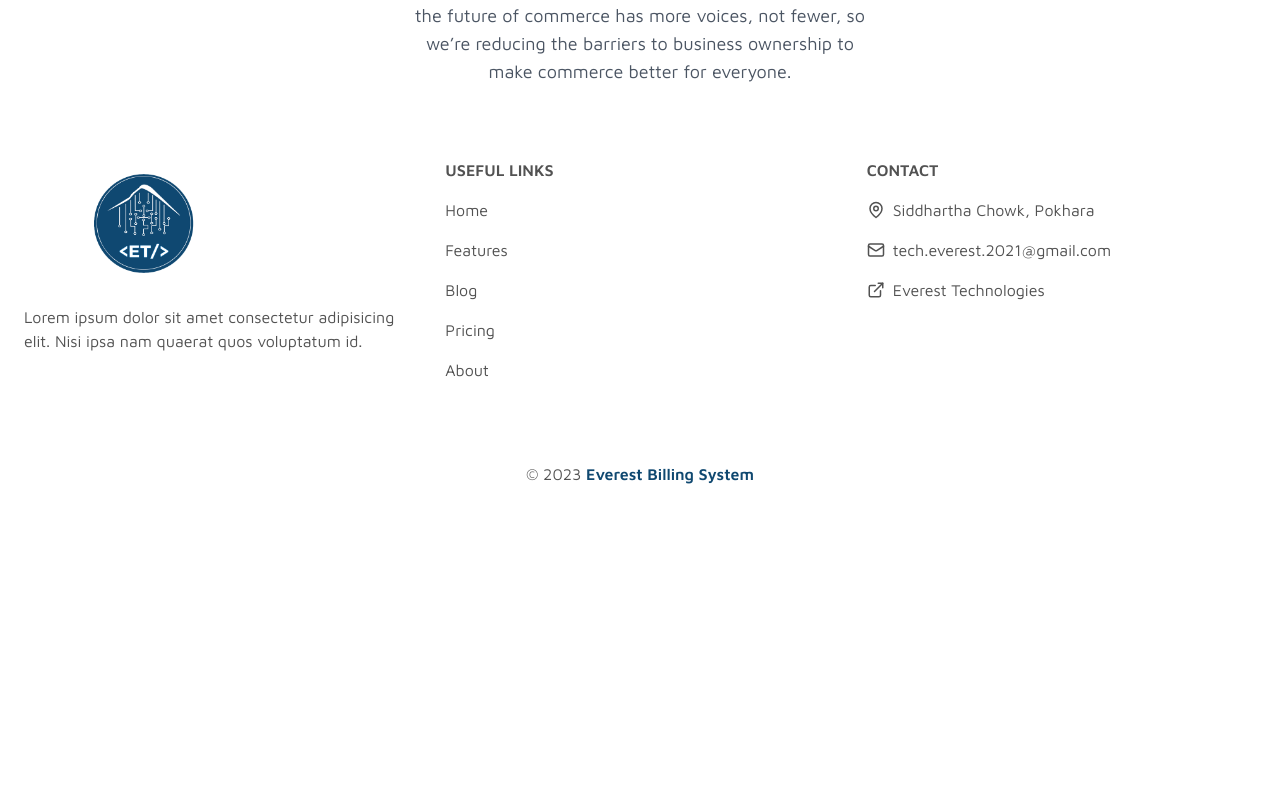
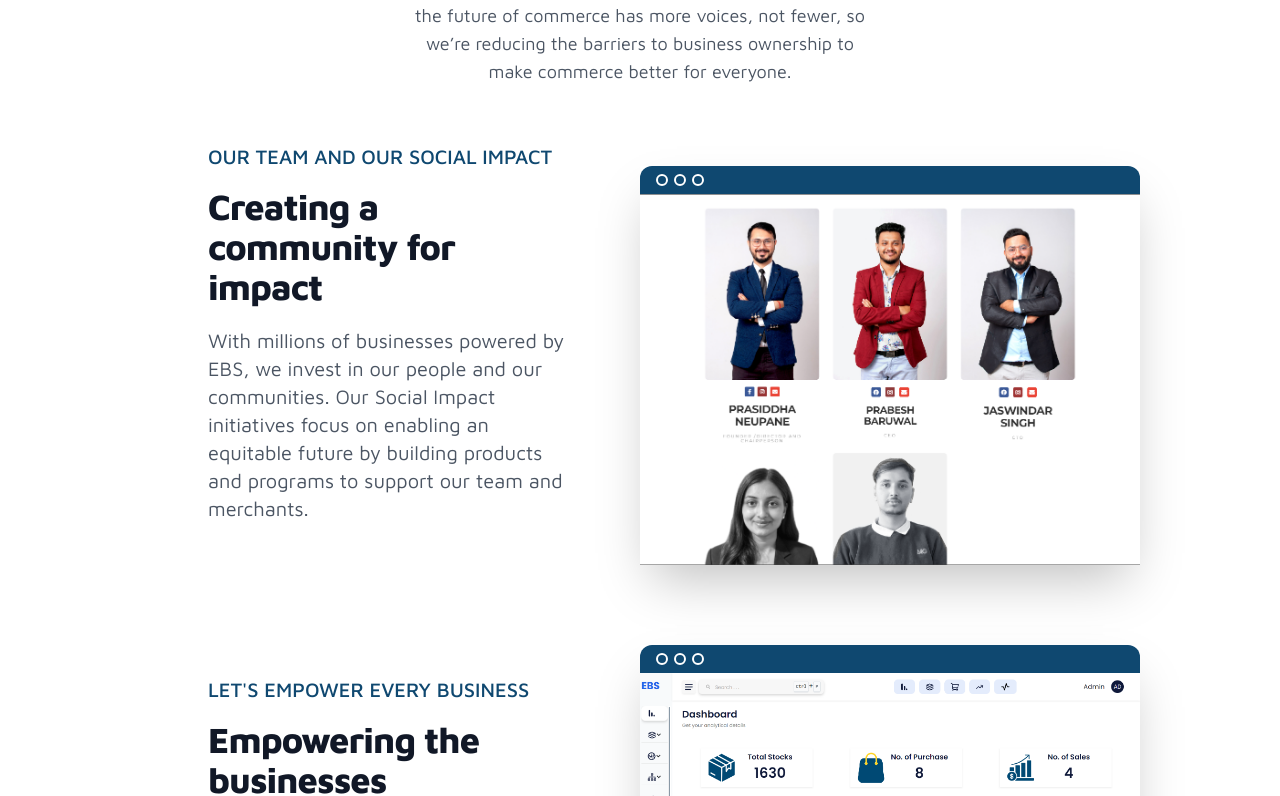
Before and after one commit to hempun10/EverestBilling, a Next.js app: page /about in a window 1280 px wide. Shown: the part 1264-2060 px from the top of the page. Before the commit the page ends 1774 px from the top, so only its background shows below. Built offline with nearby package versions, Linux system fonts and the light colour scheme.

Commit message:
Fix:About us container

```diff
--- a/app/(routes)/about/components/Mission.tsx
+++ b/app/(routes)/about/components/Mission.tsx
@@ -1,5 +1,8 @@
 import HeadTextWrapper from "@/components/shared/HeadTextWrapper";
 import React from "react";
+import { missionData } from "@/constants/constants";
+import FeatureCard from "@/components/shared/FeatureCard";
+import CTA from "@/components/cta/CTA";
 
 const Mission = () => {
   return (
@@ -22,6 +25,17 @@
           ownership to make commerce better for everyone.
         </p>
       </HeadTextWrapper>
+      {missionData.map((item, i) => (
+        <FeatureCard
+          key={i}
+          heading={item.heading}
+          header={item.header}
+          desc={item.desc}
+          imgUrl={item.imgUrl}
+          imgContainerClassName=""
+          textContainerClassName=" text-left"
+        />
+      ))}
     </div>
   );
 };
--- a/app/(routes)/about/page.tsx
+++ b/app/(routes)/about/page.tsx
@@ -5,6 +5,7 @@
 import Image from "next/image";
 import React from "react";
 import Mission from "./components/Mission";
+import CTA from "@/components/cta/CTA";
 
 const AboutPage = () => {
   return (
@@ -52,6 +53,7 @@
           <Mission />
         </Wrapper>
       </Container>
+      <CTA />
     </>
   );
 };
--- a/components/shared/FeatureCard.tsx
+++ b/components/shared/FeatureCard.tsx
@@ -8,6 +8,7 @@
   heading: string;
   desc: string;
   imgUrl: string;
+  header?: string;
 }
 
 const FeatureCard = ({
@@ -16,6 +17,7 @@
   heading,
   desc,
   imgUrl,
+  header,
 }: Props) => {
   return (
     <section className=" mt-12 flex gap-[4rem] items-center flex-col sm:flex-row ">
@@ -25,10 +27,15 @@
           textContainerClassName
         )}
       >
+        <p className="px-0 mb-0 md:mb-4 text-lg text-primary font-[500] uppercase md:text-xl ">
+          {" "}
+          {header}
+        </p>
         <h1 className="mb-5 text-4xl font-extrabold leading-none tracking-normal text-gray-900 md:text-4xl md:tracking-tight">
           {" "}
           {heading}
         </h1>
+
         <p className="px-0 mb-0 md:mb-8 text-lg text-gray-600 md:text-xl ">
           {" "}
           {desc}
--- a/constants/constants.js
+++ b/constants/constants.js
@@ -241,3 +241,23 @@
     },
 
 ]
+
+
+export const missionData = [
+    {
+        header: 'OUR TEAM AND OUR SOCIAL IMPACT ',
+        heading: 'Creating a community for impact',
+        desc: ' With millions of businesses powered by EBS, we invest in our people and our communities. Our Social Impact initiatives focus on enabling an equitable future by building products and programs to support our team and merchants.',
+        imgUrl: '/assets/about-3.png',
+        textContainerClassName: 'order-2 ',
+        imgContainerClassName: 'order-1 '
+    },
+    {
+        header: 'Let\'s empower every business',
+        heading: 'Empowering the businesses',
+        desc: ' Lorem, ipsum dolor sit amet consectetur adipisicing elit. Quas fugit delectus aliquam dicta voluptates vel nostrum? Lorem ipsum dolor sit amet, consectetur adipisicing elit. Et cum dicta cupiditate perspiciatis fuga!',
+        imgUrl: '/assets/benefit.png',
+        textContainerClassName: 'order-2 ',
+        imgContainerClassName: 'order-1'
+    },
+]
```
